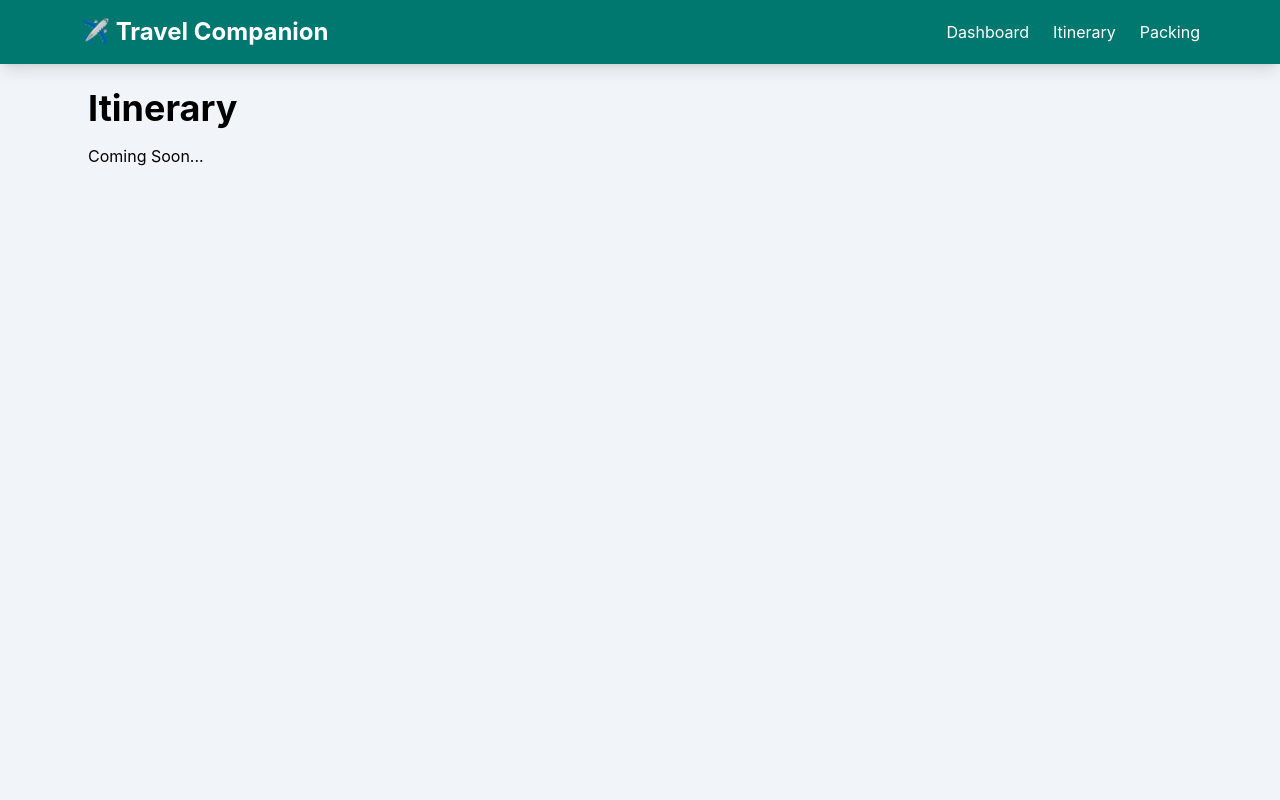
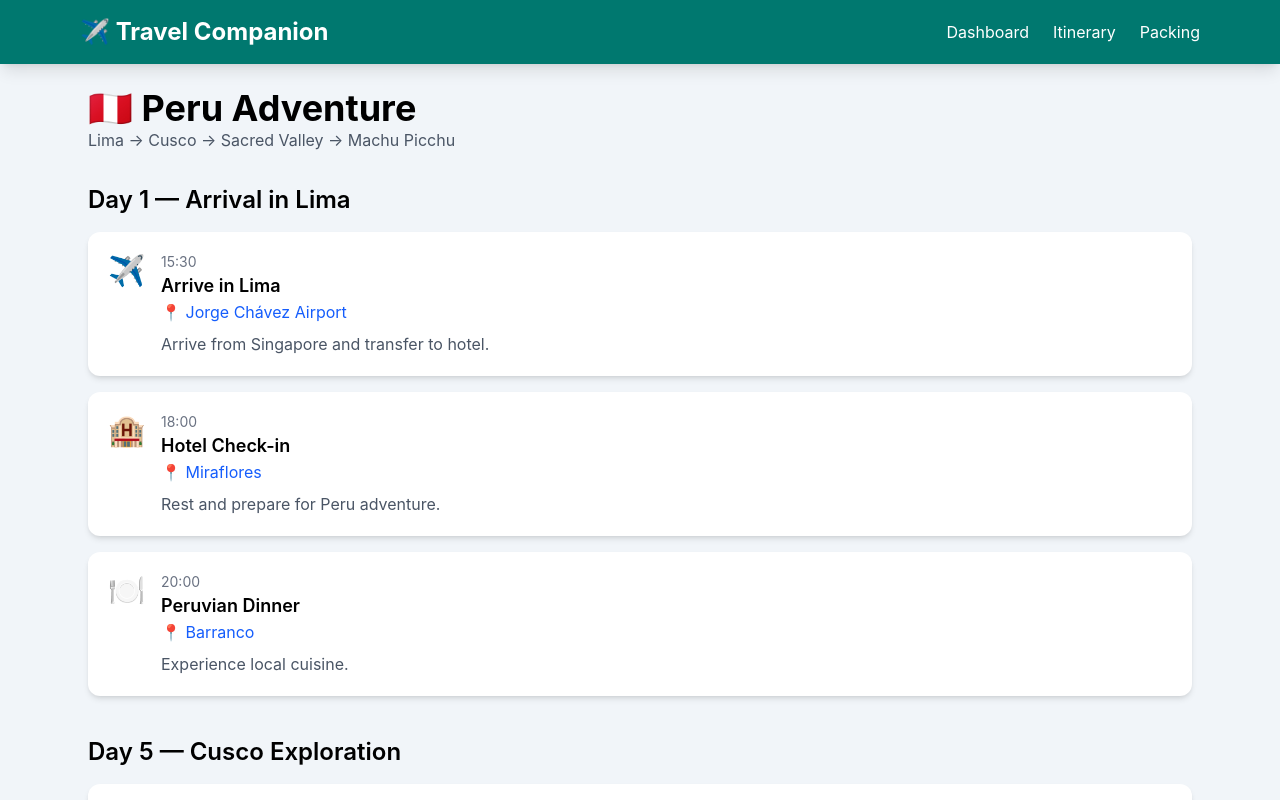
Before and after one commit to wqlim7-bot/Travel-Companion, a React (Vite) app: page /itinerary in a window 1280 px wide. Shown: the top 800 px of the page. Built offline with nearby package versions, Linux system fonts and the light colour scheme.

Commit message:
Milestone 2 - Peru Itinerary Planner

```diff
--- /dev/null
+++ b/src/components/ActivityCard.jsx
@@ -0,0 +1,51 @@
+export default function ActivityCard({
+  time,
+  icon,
+  title,
+  location,
+  description
+}) {
+
+  return (
+    <div className="
+      bg-white
+      rounded-xl
+      shadow-md
+      p-5
+      flex
+      gap-4
+      hover:shadow-lg
+      transition
+    ">
+
+      <div className="text-3xl">
+        {icon}
+      </div>
+
+
+      <div>
+
+        <p className="text-sm text-gray-500">
+          {time}
+        </p>
+
+
+        <h3 className="text-lg font-semibold">
+          {title}
+        </h3>
+
+
+        <p className="text-blue-600">
+          📍 {location}
+        </p>
+
+
+        <p className="text-gray-600 mt-2">
+          {description}
+        </p>
+
+      </div>
+
+    </div>
+  );
+}
--- a/src/pages/Itinerary.jsx
+++ b/src/pages/Itinerary.jsx
@@ -1,20 +1,149 @@
+import ActivityCard from "../components/ActivityCard";
+
+
 export default function Itinerary(){
 
-return(
+const days = [
 
-<div className="max-w-6xl mx-auto p-6">
+{
+day:"Day 1 — Arrival in Lima",
+activities:[
+{
+time:"15:30",
+icon:"✈️",
+title:"Arrive in Lima",
+location:"Jorge Chávez Airport",
+description:"Arrive from Singapore and transfer to hotel."
+},
+{
+time:"18:00",
+icon:"🏨",
+title:"Hotel Check-in",
+location:"Miraflores",
+description:"Rest and prepare for Peru adventure."
+},
+{
+time:"20:00",
+icon:"🍽️",
+title:"Peruvian Dinner",
+location:"Barranco",
+description:"Experience local cuisine."
+}
+]
+},
+
+
+{
+day:"Day 5 — Cusco Exploration",
+activities:[
+{
+time:"09:00",
+icon:"🏛️",
+title:"Plaza de Armas",
+location:"Cusco",
+description:"Explore the historic city centre."
+},
+{
+time:"14:00",
+icon:"🌄",
+title:"Sacred Valley",
+location:"Cusco Region",
+description:"Visit ancient Inca sites."
+}
+]
+},
+
+
+{
+day:"Day 8 — Machu Picchu",
+activities:[
+{
+time:"06:00",
+icon:"🚆",
+title:"Train to Aguas Calientes",
+location:"Ollantaytambo",
+description:"Scenic journey through the Andes."
+},
+{
+time:"10:00",
+icon:"🏔️",
+title:"Machu Picchu",
+location:"Cusco Region",
+description:"Explore the iconic Inca citadel."
+}
+]
+}
+
+];
+
+
+return (
+
+<div className="
+max-w-6xl
+mx-auto
+p-6
+">
+
 
 <h1 className="text-4xl font-bold">
 
-Itinerary
+🇵🇪 Peru Adventure
 
 </h1>
 
-<p className="mt-4">
 
-Coming Soon...
+<p className="text-gray-600 mb-8">
+
+Lima → Cusco → Sacred Valley → Machu Picchu
 
 </p>
+
+
+
+{
+days.map((day,index)=>(
+
+<div key={index} className="mb-10">
+
+
+<h2 className="
+text-2xl
+font-semibold
+mb-4
+">
+
+{day.day}
+
+</h2>
+
+
+
+<div className="space-y-4">
+
+
+{
+day.activities.map((activity,i)=>(
+
+<ActivityCard
+key={i}
+{...activity}
+/>
+
+))
+}
+
+
+</div>
+
+
+</div>
+
+
+))
+}
+
+
 
 </div>
 
```
